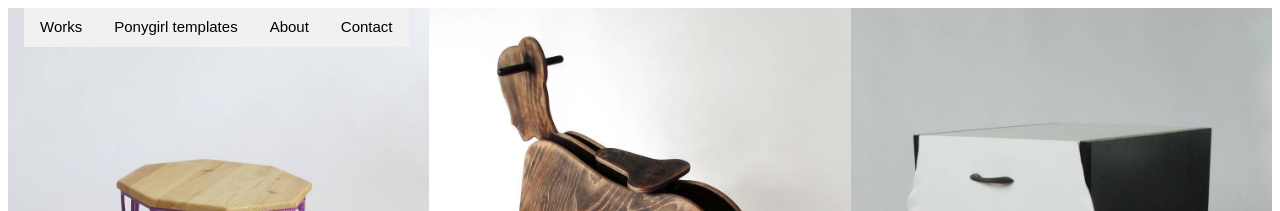
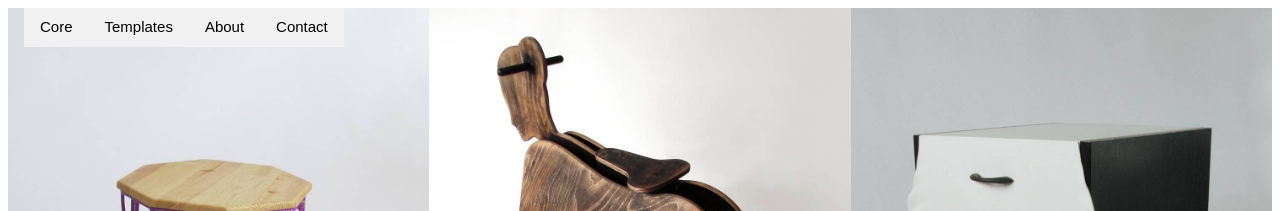
Before and after one commit to kinklure/jakubik.art, a Jekyll site: the page built from index.html, in a window 1280 px wide. Shown: the top 211 px of the page. Built offline with Jekyll 4.4.1, drawn with Linux system fonts in a browser that asks for light colours.

Commit message:
Update header.html

```diff
--- a/_includes/header.html
+++ b/_includes/header.html
@@ -1,6 +1,6 @@
 <header class="jx-container jx-padding">
-<a href="/" class="jx-left jx-button jx-light-grey">Works</a>
-<a href="https://kinkualize.gumroad.com" class="jx-left jx-button jx-light-grey">Ponygirl templates</a>
+<a href="/" class="jx-left jx-button jx-light-grey">Core</a>
+<a href="https://kinkualize.gumroad.com" class="jx-left jx-button jx-light-grey">Templates</a>
 <a href="about.html" class="jx-left jx-button jx-light-grey">About</a>
 <a href="contact.html" class="jx-left jx-button jx-light-grey">Contact</a>
 </header>
```
